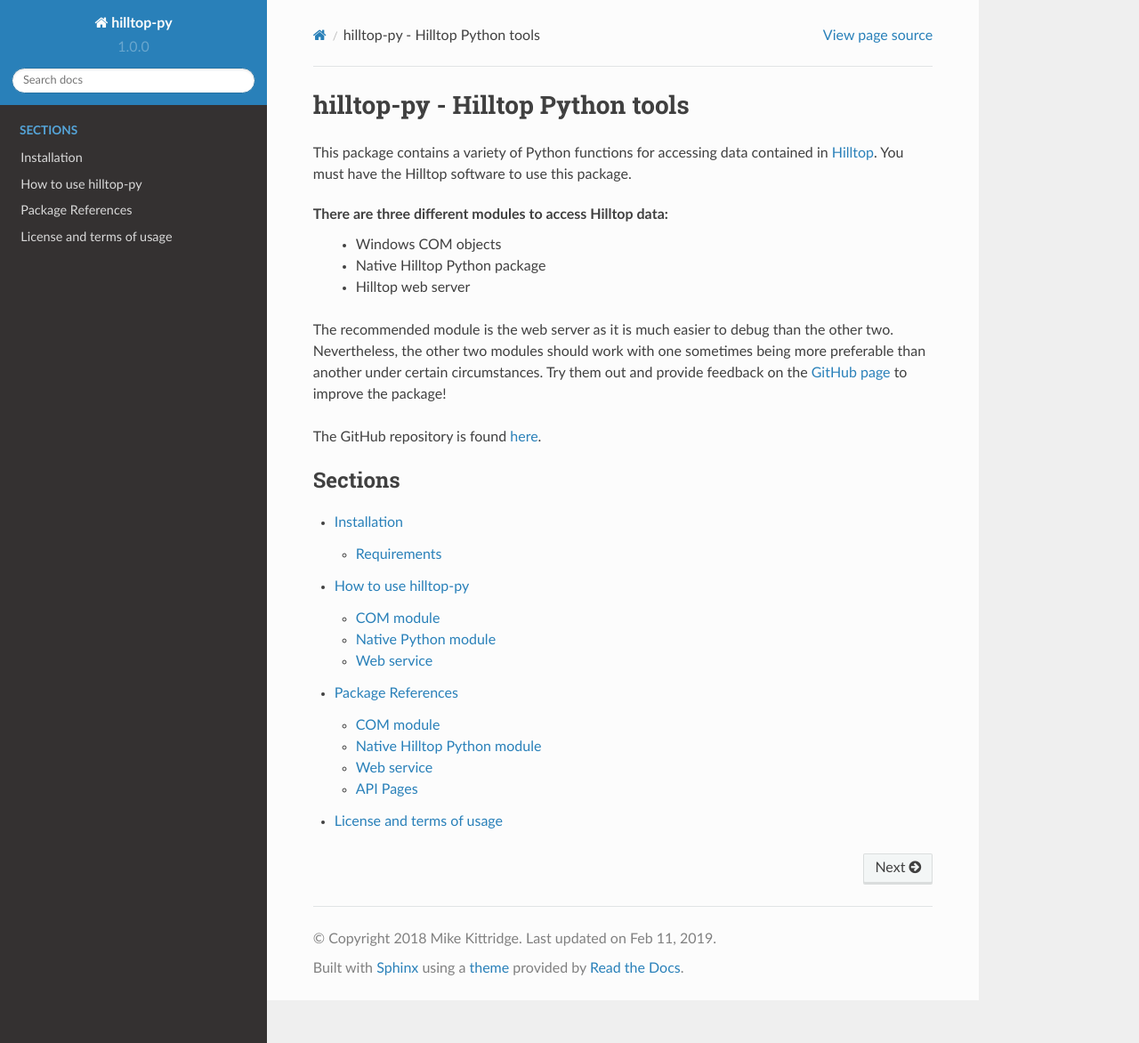
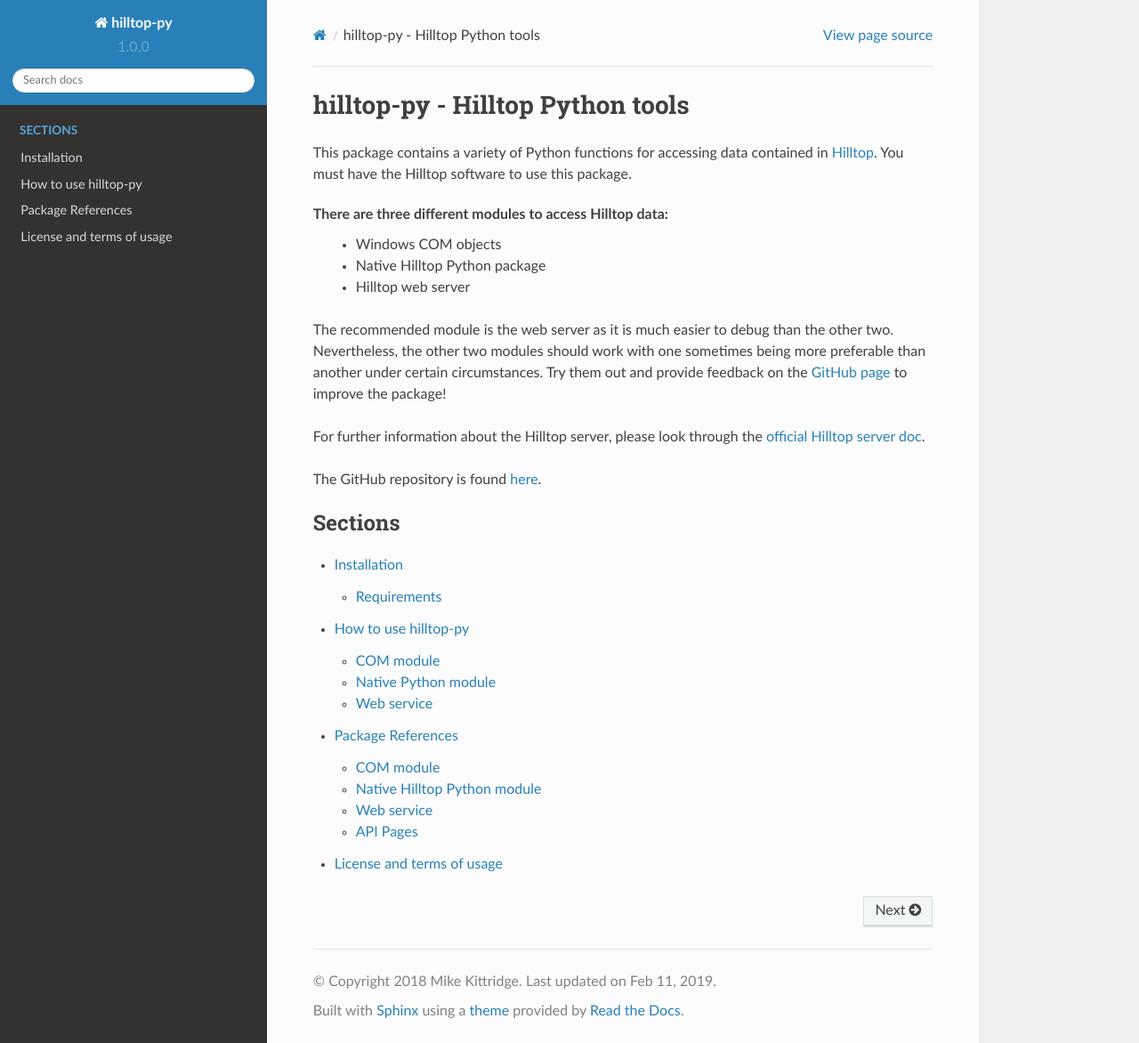
Before and after one commit to mullenkamp/hilltop-py, a Sphinx documentation site: the page built from sphinx/source/index.rst, in a window 1280 px wide and 1172 px high. Shown: the whole window at 89% size. Built offline with Sphinx 7.4.7 and the Read the Docs theme 2.0.0, drawn with Linux system fonts in a browser that asks for light colours.

Commit message:
link to hilltop doc

```diff
--- a/sphinx/source/index.rst
+++ b/sphinx/source/index.rst
@@ -10,7 +10,7 @@
 
 The recommended module is the web server as it is much easier to debug than the other two. Nevertheless, the other two modules should work with one sometimes being more preferable than another under certain circumstances. Try them out and provide feedback on the `GitHub page <https://github.com/mullenkamp/hilltop-py>`_ to improve the package!
 
-
+For further information about the Hilltop server, please look through the `official Hilltop server doc <https://github.com/mullenkamp/hilltop-py/raw/master/sphinx/source/docs/Hilltop_Server_Manual.doc>`_.
 
 The GitHub repository is found `here <https://github.com/mullenkamp/hilltop-py>`_.
 
```
